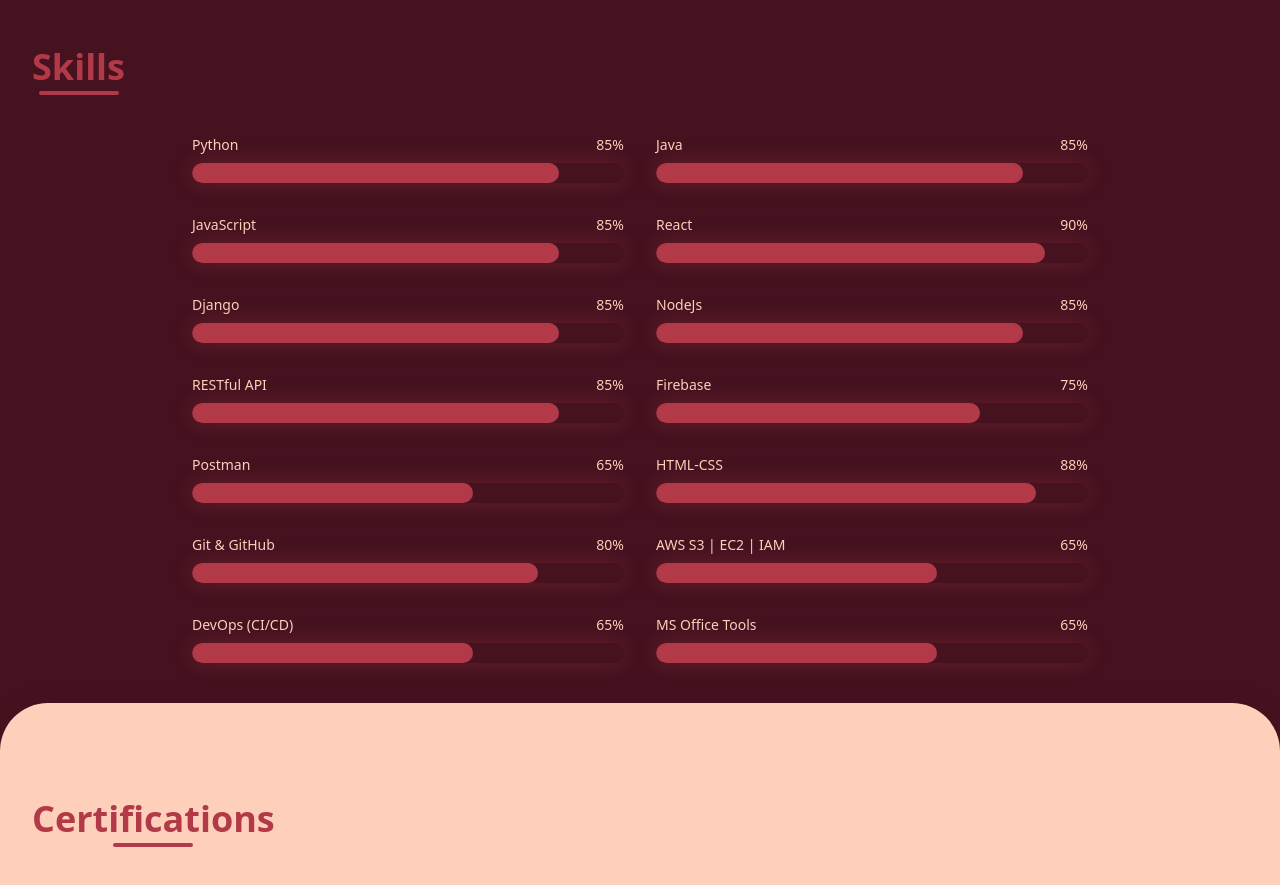
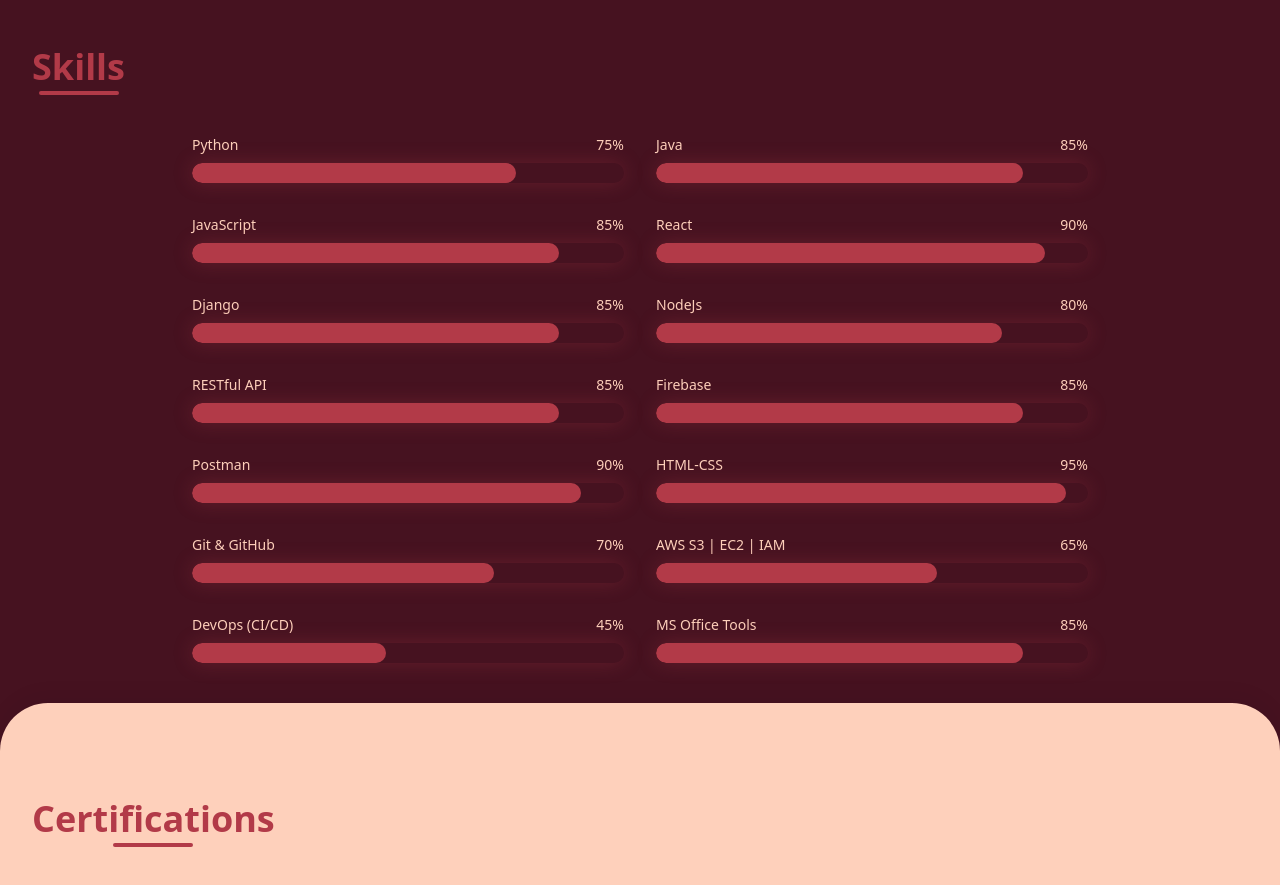
Before and after one commit to akashcodes27/Portfolio, a React (Vite) app: page / in a window 1280 px wide. Shown: the part 2420-3305 px from the top of the page. Built offline with nearby package versions, Linux system fonts and the light colour scheme.

Commit message:
Changes to data related to skills

```diff
--- a/src/components/Skills.jsx
+++ b/src/components/Skills.jsx
@@ -1,20 +1,20 @@
 import { motion } from "framer-motion";
 
 const skills = [
-    { label: "Python", level: 85 },
+    { label: "Python", level: 75 },
     { label: "Java", level: 85 },
     { label: "JavaScript", level: 85 },
     { label: "React", level: 90 },
     { label: "Django", level: 85 },
-    { label: "NodeJs", level: 85 },
+    { label: "NodeJs", level: 80 },
     { label: "RESTful API", level: 85 },
-    { label: "Firebase", level: 75 },
-    { label: "Postman", level: 65 },
-    { label: "HTML-CSS", level: 88 },
-    { label: "Git & GitHub", level: 80 },
+    { label: "Firebase", level: 85 },
+    { label: "Postman", level: 90 },
+    { label: "HTML-CSS", level: 95 },
+    { label: "Git & GitHub", level: 70 },
     { label: "AWS S3 | EC2 | IAM", level: 65 },
-    { label: "DevOps (CI/CD)", level: 65 },
-    { label: "MS Office Tools", level: 65 },
+    { label: "DevOps (CI/CD)", level: 45 },
+    { label: "MS Office Tools", level: 85 },
 ];
 
 const Skills = () => {
```
